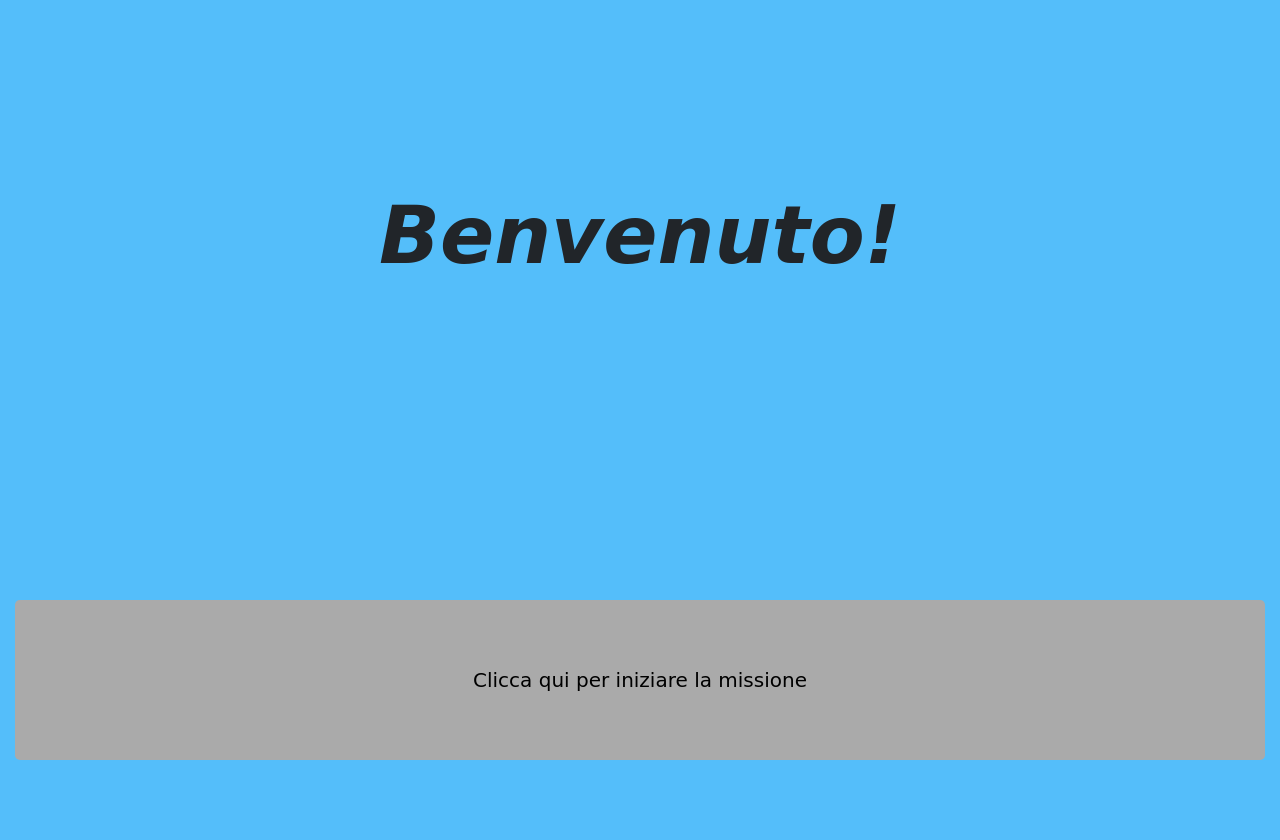
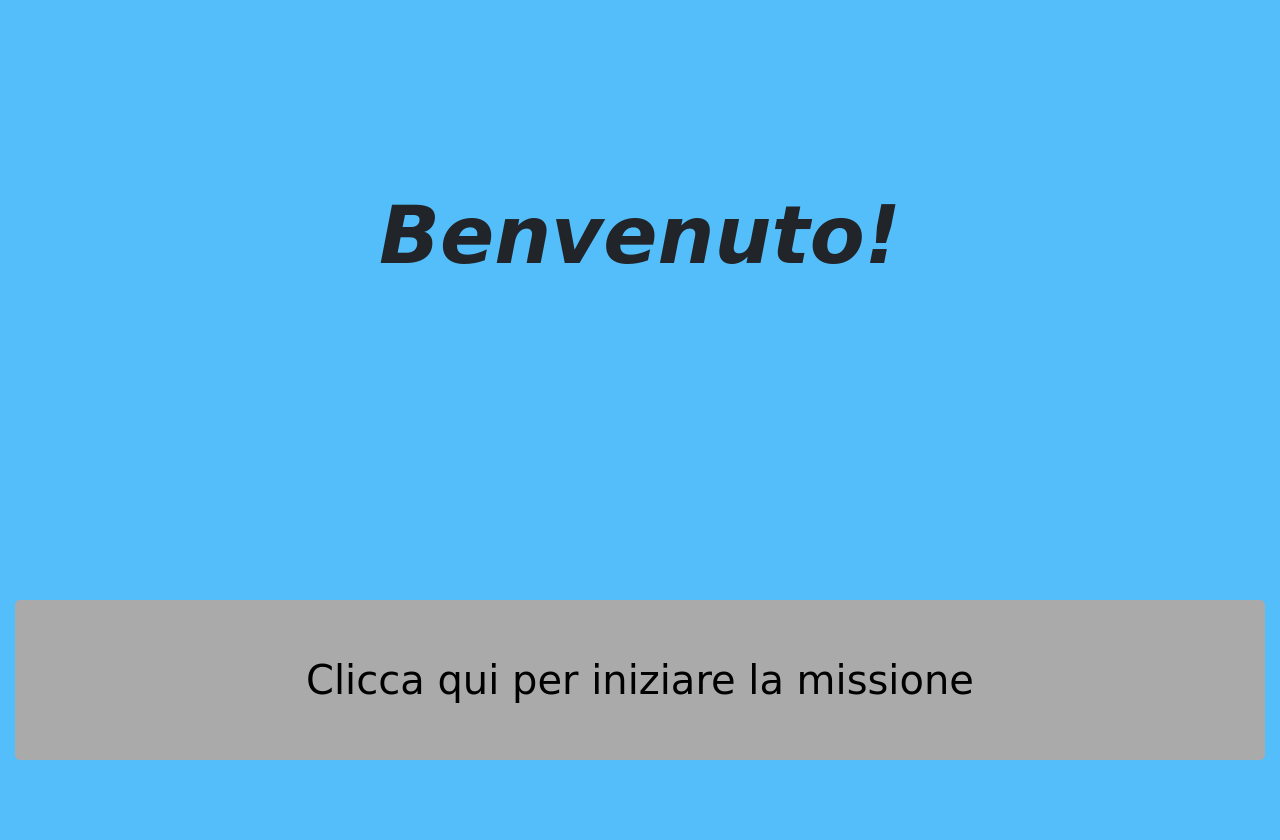
Before and after one commit to TDSOJohn/museum_quiz, a PHP site: page /html/gioco.html in a window 1280 px wide. Run offline with PHP 8.4, Linux system fonts and the light colour scheme.

Commit message:
bugfixing

```diff
--- a/client_side/css/gioco.css
+++ b/client_side/css/gioco.css
@@ -15,7 +15,7 @@
     overflow: hidden;
 }
 
-input {
+#welcome_txt {
     height: 20vh;
     font-size: 5vh;
     font-family: cursive;
--- a/client_side/html/gioco.html
+++ b/client_side/html/gioco.html
@@ -31,7 +31,7 @@
     </div>
     <div class = "row" style="height: 30vh">
       <div class="col-sm">
-          <input type="button" class="btn-lg btn-block overflow-hidden d-inline-block text-wrap border-0 p-0 m-0" id="testo" value="Clicca qui per iniziare la missione" onclick="updateHTML()">
+          <input id="welcome_txt" type="button" class="btn-lg btn-block overflow-hidden d-inline-block text-wrap border-0 p-0 m-0" id="testo" value="Clicca qui per iniziare la missione" onclick="updateHTML()">
       </div>
     </div>
 </BODY>
```
